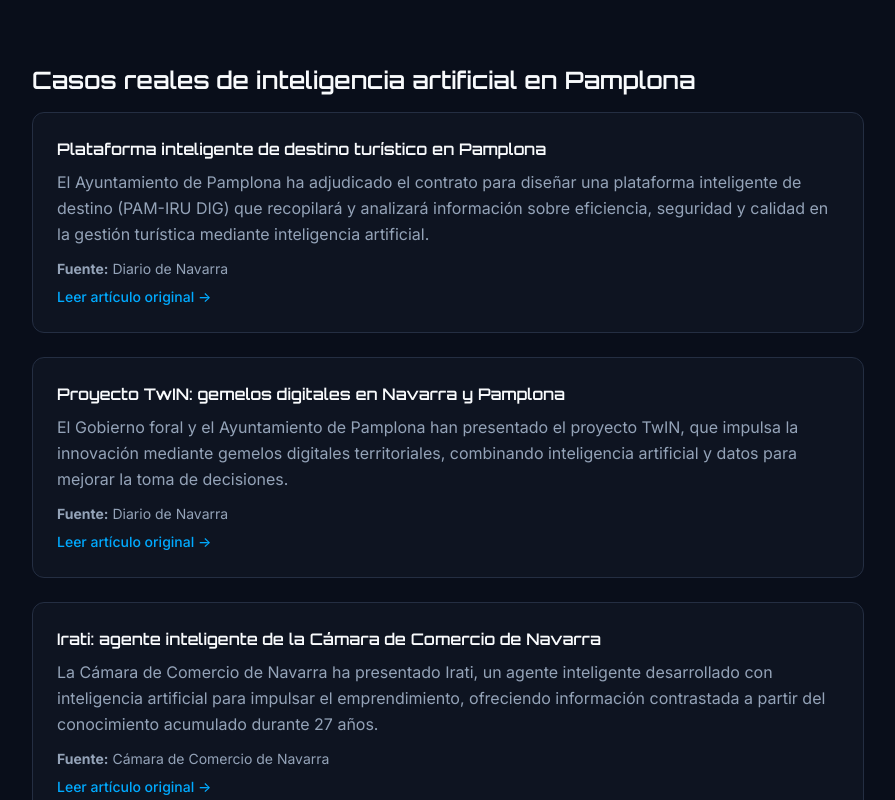
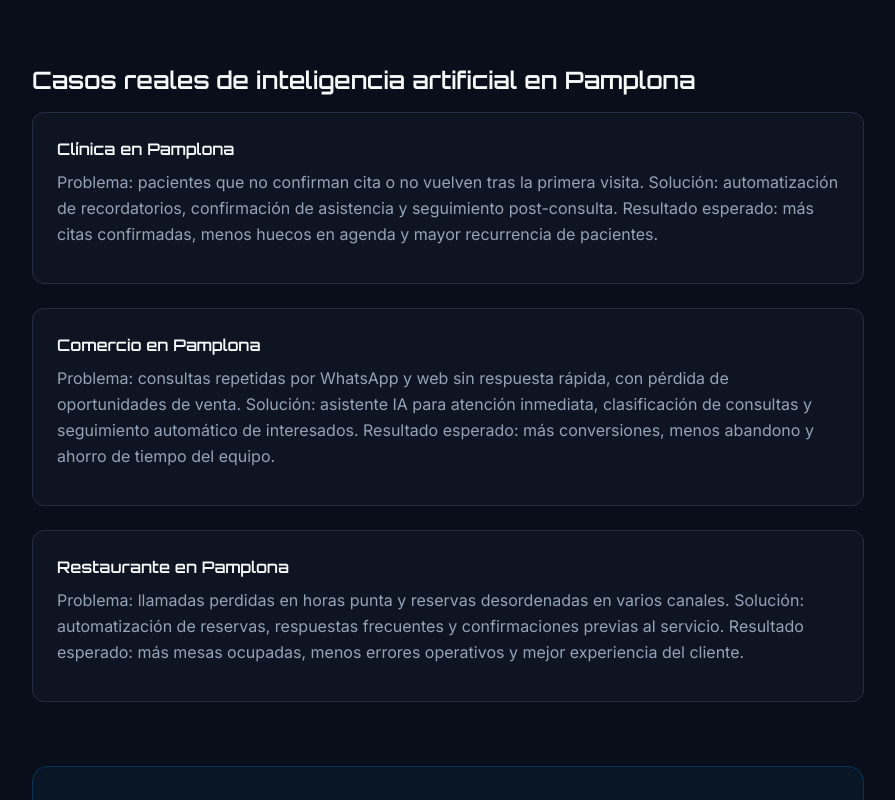
Before and after one commit to ronaldtayaia22-creator/rtp-seo-next-clean, a Next.js app: page /ia-empresas-pamplona in a window 1280 px wide. Shown: the part 2880-3680 px from the top of the page, without its empty margins (192-1087 px from the left). Built offline with nearby package versions, Linux system fonts and the light colour scheme; no server answers.

Commit message:
SEO: improve local intent with concrete Pamplona use cases

```diff
--- a/components/pages/IAEmpresasPamplona.tsx
+++ b/components/pages/IAEmpresasPamplona.tsx
@@ -165,53 +165,35 @@
             <div className="space-y-6">
               <article className="rounded-xl border border-border bg-muted/30 p-6">
                 <h3 className="font-semibold text-foreground mb-2">
-                  {isEs ? 'Plataforma inteligente de destino turístico en Pamplona' : 'Intelligent tourist destination platform in Pamplona'}
+                  {isEs ? 'Clínica en Pamplona' : 'Clinic in Pamplona'}
                 </h3>
                 <p className="text-muted-foreground leading-relaxed mb-3">
                   {isEs
-                    ? 'El Ayuntamiento de Pamplona ha adjudicado el contrato para diseñar una plataforma inteligente de destino (PAM-IRU DIG) que recopilará y analizará información sobre eficiencia, seguridad y calidad en la gestión turística mediante inteligencia artificial.'
-                    : 'Pamplona City Council has awarded the contract to design an intelligent destination platform (PAM-IRU DIG) that will collect and analyze information on efficiency, safety and quality in tourism management through artificial intelligence.'}
+                    ? 'Problema: pacientes que no confirman cita o no vuelven tras la primera visita. Solución: automatización de recordatorios, confirmación de asistencia y seguimiento post-consulta. Resultado esperado: más citas confirmadas, menos huecos en agenda y mayor recurrencia de pacientes.'
+                    : 'Problem: patients who do not confirm appointments or do not return after the first visit. Solution: automated reminders, attendance confirmation, and post-visit follow-up. Expected result: more confirmed appointments, fewer empty slots, and higher patient recurrence.'}
                 </p>
-                <p className="text-sm text-muted-foreground">
-                  <strong>{isEs ? 'Fuente' : 'Source'}:</strong> Diario de Navarra
-                </p>
-                <a href="https://www.diariodenavarra.es/noticias/navarra/pamplona-comarca/2026/02/18/adjudicado-contrato-disenar-plataforma-inteligente-destino-mejore-experiencia-turistica-pamplona-810615-16.html" target="_blank" rel="noopener noreferrer" className="inline-block mt-2 text-sm text-primary hover:underline font-medium">
-                  {isEs ? 'Leer artículo original →' : 'Read original article →'}
-                </a>
               </article>
 
               <article className="rounded-xl border border-border bg-muted/30 p-6">
                 <h3 className="font-semibold text-foreground mb-2">
-                  {isEs ? 'Proyecto TwIN: gemelos digitales en Navarra y Pamplona' : 'TwIN Project: digital twins in Navarra and Pamplona'}
+                  {isEs ? 'Comercio en Pamplona' : 'Retail business in Pamplona'}
                 </h3>
                 <p className="text-muted-foreground leading-relaxed mb-3">
                   {isEs
-                    ? 'El Gobierno foral y el Ayuntamiento de Pamplona han presentado el proyecto TwIN, que impulsa la innovación mediante gemelos digitales territoriales, combinando inteligencia artificial y datos para mejorar la toma de decisiones.'
-                    : 'The regional Government and Pamplona City Council have presented the TwIN project, which drives innovation through territorial digital twins, combining artificial intelligence and data to improve decision-making.'}
+                    ? 'Problema: consultas repetidas por WhatsApp y web sin respuesta rápida, con pérdida de oportunidades de venta. Solución: asistente IA para atención inmediata, clasificación de consultas y seguimiento automático de interesados. Resultado esperado: más conversiones, menos abandono y ahorro de tiempo del equipo.'
+                    : 'Problem: repeated WhatsApp and web inquiries without fast responses, causing lost sales opportunities. Solution: AI assistant for immediate support, inquiry classification, and automated follow-up for interested leads. Expected result: more conversions, less drop-off, and team time savings.'}
                 </p>
-                <p className="text-sm text-muted-foreground">
-                  <strong>{isEs ? 'Fuente' : 'Source'}:</strong> Diario de Navarra
-                </p>
-                <a href="https://www.diariodenavarra.es/noticias/negocios/dn-management/retos/2025/05/26/navarra-pamplona-impulsan-futuro-el-proyecto-twin-gemelos-digitales-servicio-innovacion-el-emprendimiento-648650-3382.html" target="_blank" rel="noopener noreferrer" className="inline-block mt-2 text-sm text-primary hover:underline font-medium">
-                  {isEs ? 'Leer artículo original →' : 'Read original article →'}
-                </a>
               </article>
 
               <article className="rounded-xl border border-border bg-muted/30 p-6">
                 <h3 className="font-semibold text-foreground mb-2">
-                  {isEs ? 'Irati: agente inteligente de la Cámara de Comercio de Navarra' : 'Irati: intelligent agent by the Chamber of Commerce of Navarra'}
+                  {isEs ? 'Restaurante en Pamplona' : 'Restaurant in Pamplona'}
                 </h3>
                 <p className="text-muted-foreground leading-relaxed mb-3">
                   {isEs
-                    ? 'La Cámara de Comercio de Navarra ha presentado Irati, un agente inteligente desarrollado con inteligencia artificial para impulsar el emprendimiento, ofreciendo información contrastada a partir del conocimiento acumulado durante 27 años.'
-                    : 'The Chamber of Commerce of Navarra has presented Irati, an intelligent agent developed with artificial intelligence to boost entrepreneurship, offering verified information based on 27 years of accumulated knowledge.'}
+                    ? 'Problema: llamadas perdidas en horas punta y reservas desordenadas en varios canales. Solución: automatización de reservas, respuestas frecuentes y confirmaciones previas al servicio. Resultado esperado: más mesas ocupadas, menos errores operativos y mejor experiencia del cliente.'
+                    : 'Problem: missed calls at peak times and disorganized reservations across multiple channels. Solution: reservation automation, frequent answer handling, and pre-service confirmations. Expected result: more occupied tables, fewer operational errors, and a better customer experience.'}
                 </p>
-                <p className="text-sm text-muted-foreground">
-                  <strong>{isEs ? 'Fuente' : 'Source'}:</strong> {isEs ? 'Cámara de Comercio de Navarra' : 'Chamber of Commerce of Navarra'}
-                </p>
-                <a href="https://camaranavarra.com/category/digitalizacion/" target="_blank" rel="noopener noreferrer" className="inline-block mt-2 text-sm text-primary hover:underline font-medium">
-                  {isEs ? 'Leer artículo original →' : 'Read original article →'}
-                </a>
               </article>
             </div>
           </section>
--- a/lib/seo/generated-route-lastmod.json
+++ b/lib/seo/generated-route-lastmod.json
@@ -1,5 +1,5 @@
 {
-  "generatedAt": "2026-05-02T15:08:51.636Z",
+  "generatedAt": "2026-05-02T15:17:35.888Z",
   "routes": {
     "/": "2026-04-06T15:45:27.000Z",
     "/agentes-ia-atencion-cliente-navarra": "2026-04-06T15:45:27.000Z",
```
